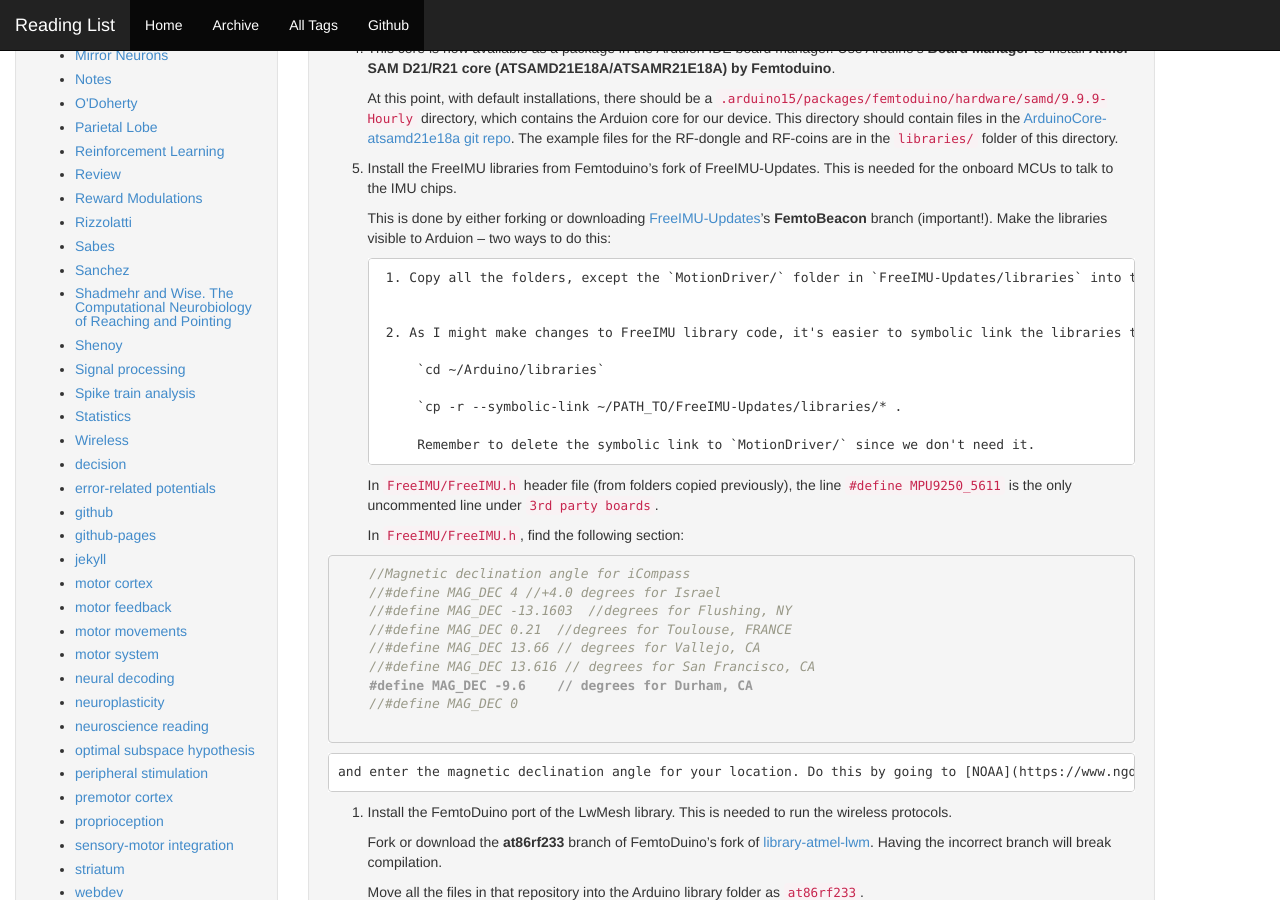
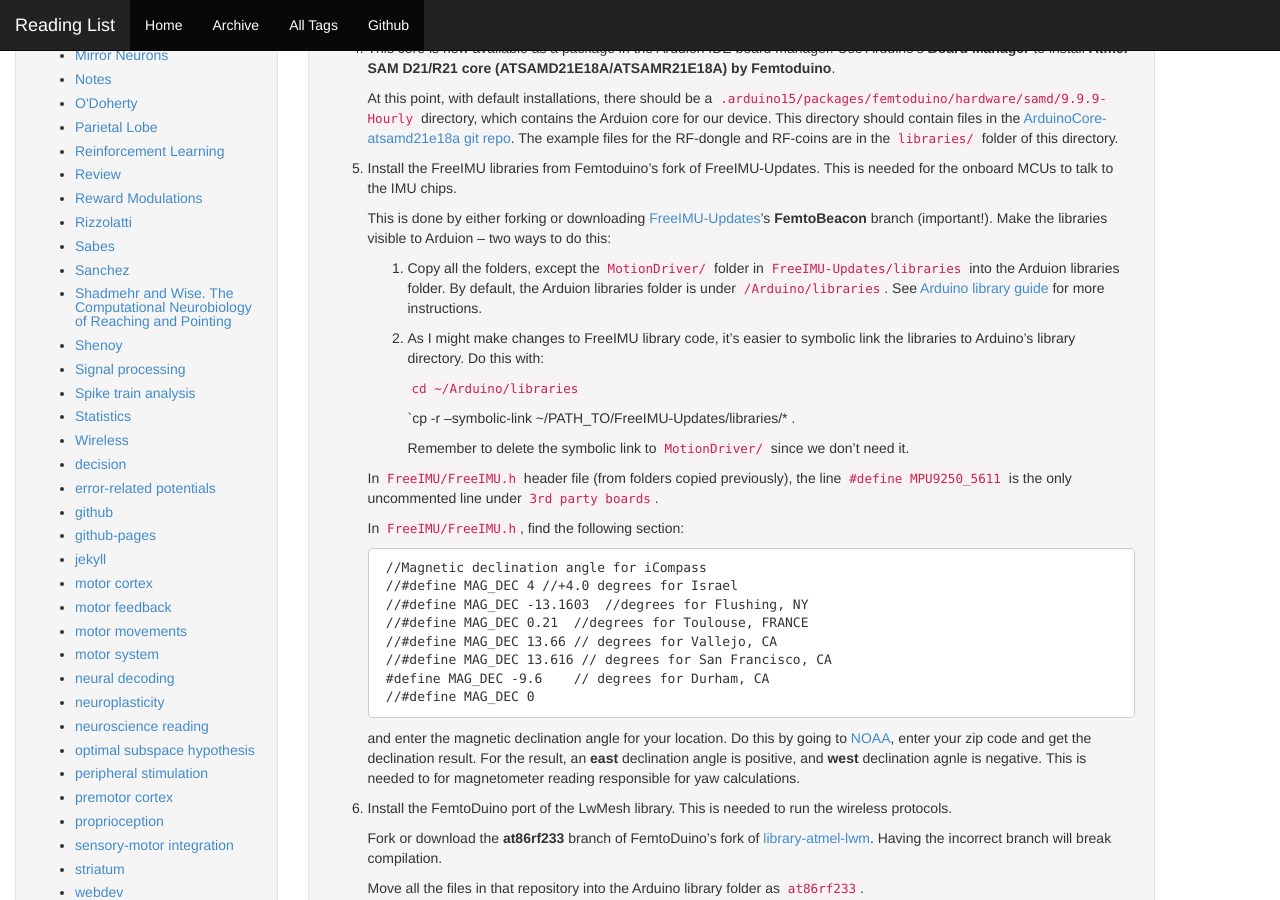
Before and after one commit to allenyin/reading_list, a Jekyll site: the page built from _posts/2017-02-24-FemtoBeacon.md, in a window 1280 px wide and 900 px high, scrolled down 762 px. Built offline with Jekyll 4.4.1, drawn with Linux system fonts in a browser that asks for light colours.

Commit message:
Format changes

````diff
--- a/_posts/2017-02-24-FemtoBeacon.md
+++ b/_posts/2017-02-24-FemtoBeacon.md
@@ -50,22 +50,22 @@ Here I compile the relevant procedures I have taken, on Ubuntu 14.04.
 
     This is done by either forking or downloading [FreeIMU-Updates](https://github.com/femtoduino/FreeIMU-Updates)'s **FemtoBeacon** branch (important!). Make the libraries visible to Arduion -- two ways to do this:
 
-        1. Copy all the folders, except the `MotionDriver/` folder in `FreeIMU-Updates/libraries` into the Arduion libraries folder. By default, the Arduion libraries folder is under `/Arduino/libraries`. See [Arduino library guide](https://www.arduino.cc/en/Guide/Libraries) for more instructions.
+    1. Copy all the folders, except the `MotionDriver/` folder in `FreeIMU-Updates/libraries` into the Arduion libraries folder. By default, the Arduion libraries folder is under `/Arduino/libraries`. See [Arduino library guide](https://www.arduino.cc/en/Guide/Libraries) for more instructions.
 
 
-        2. As I might make changes to FreeIMU library code, it's easier to symbolic link the libraries to Arduino's library directory. Do this with:
+    2. As I might make changes to FreeIMU library code, it's easier to symbolic link the libraries to Arduino's library directory. Do this with:
 
-            `cd ~/Arduino/libraries`
+        `cd ~/Arduino/libraries`
 
-            `cp -r --symbolic-link ~/PATH_TO/FreeIMU-Updates/libraries/* .
+        `cp -r --symbolic-link ~/PATH_TO/FreeIMU-Updates/libraries/* .
 
-            Remember to delete the symbolic link to `MotionDriver/` since we don't need it.
+        Remember to delete the symbolic link to `MotionDriver/` since we don't need it.
 
     In `FreeIMU/FreeIMU.h` header file (from folders copied previously), the line `#define MPU9250_5611` is the only uncommented line under `3rd party boards`.
 
     In `FreeIMU/FreeIMU.h`, find the following section:
 
-    {% highlight c %}
+    ```
     //Magnetic declination angle for iCompass
     //#define MAG_DEC 4 //+4.0 degrees for Israel
     //#define MAG_DEC -13.1603  //degrees for Flushing, NY
@@ -74,8 +74,7 @@ Here I compile the relevant procedures I have taken, on Ubuntu 14.04.
     //#define MAG_DEC 13.616 // degrees for San Francisco, CA
     #define MAG_DEC -9.6    // degrees for Durham, CA
     //#define MAG_DEC 0
-    {% endhighlight %}
-
+    ```
     and enter the magnetic declination angle for your location. Do this by going to [NOAA](https://www.ngdc.noaa.gov/geomag-web/#declination), enter your zip code and get the declination result. For the result, an **east** declination angle is positive, and **west** declination agnle is negative. This is needed to for magnetometer reading responsible for yaw calculations.
 
 6. Install the FemtoDuino port of the LwMesh library. This is needed to run the wireless protocols.
````
